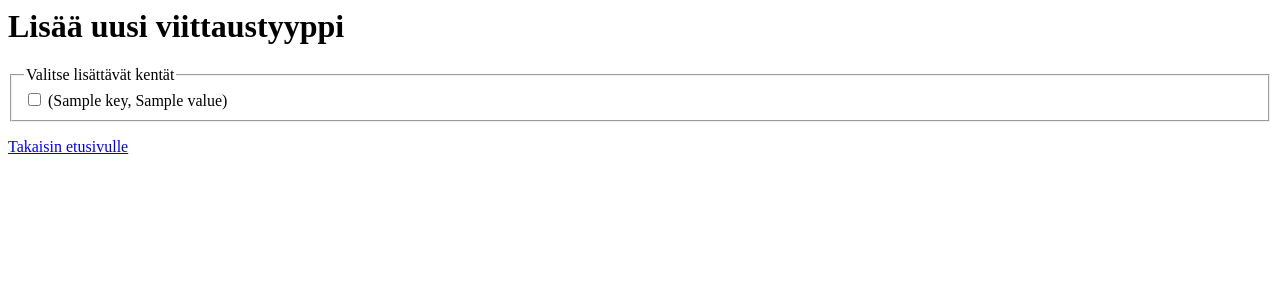
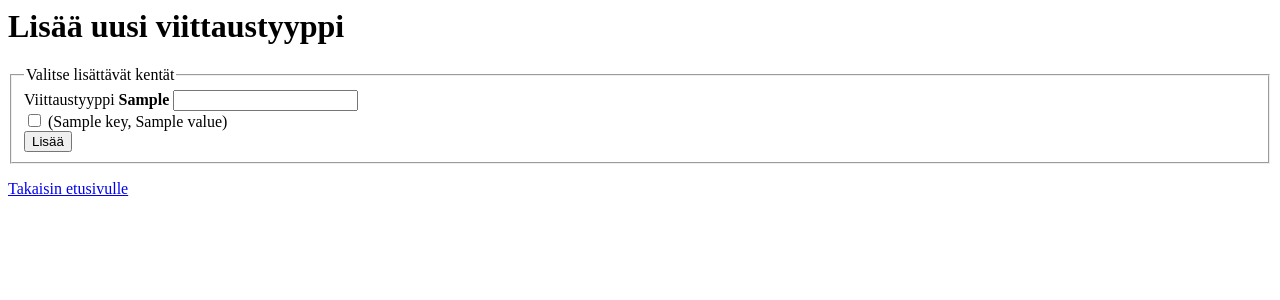
Before and after one commit to VeetiE/ohtu_mini_projekti, a Flask app: template src/templates/reference_types_add.html in a window 1280 px wide. Shown: the top 300 px of the page. Run offline with Flask 2, Linux system fonts and the light colour scheme; the template is opened without the code that fills it: most values are stand-ins (such as "Sample title", 1, 10 or a date in 2020).

Commit message:
reference type form sends information to app.py

```diff
--- a/src/app.py
+++ b/src/app.py
@@ -64,8 +64,14 @@ def print_bibtex():
     bibtex_list = generator.make_bibtex_list()
     return render_template("print_bibtex.html", bibtexlist=bibtex_list)
 
-@app.route("/referenceTypesAdd", methods = ["GET", "POST"])
+@app.route("/referenceTypesAdd")
 def reference_types_add():
-    if request.method == "POST":
-        pass
     return render_template("reference_types_add.html", refType =reference_type_storage.all_possible_types)
+
+@app.route("/referenceTypesAdd/add", methods = ["POST"])
+def reference_types_add_new():
+    tyyppi = request.form["viittaustyyppi"]
+    kentat = request.form.getlist("field")
+    print(tyyppi)
+    print(kentat)
+    return redirect("/referenceTypesAdd")
--- a/src/templates/reference_types_add.html
+++ b/src/templates/reference_types_add.html
@@ -1,17 +1,23 @@
 <title>Viittaustyypin lisays</title>
 <h1>Lisää uusi viittaustyyppi</h1>
-<form>
+<form method="POST" action="/referenceTypesAdd/add">
+
     <fieldset>
         <legend>Valitse lisättävät kentät</legend>
+        <label>Viittaustyyppi</label>
+        <b>{{x}}</b> <input id="tyyppi" type="text" name="viittaustyyppi"\>
 
         {% for field in refType %}
 
         <div>
-            <input type = "checkbox" id = {{field}} name="field" value = "address"/>
+            <input type = "checkbox" id = {{field}} name="field" value = {{field}}>
             <label for = {{field}}>{{field}}</label>
         </div>
 
         {% endfor %}
+        <div>
+            <button type = "submit">Lisää</button>
+        </div>
     </fieldset>
 </form>
 
```
